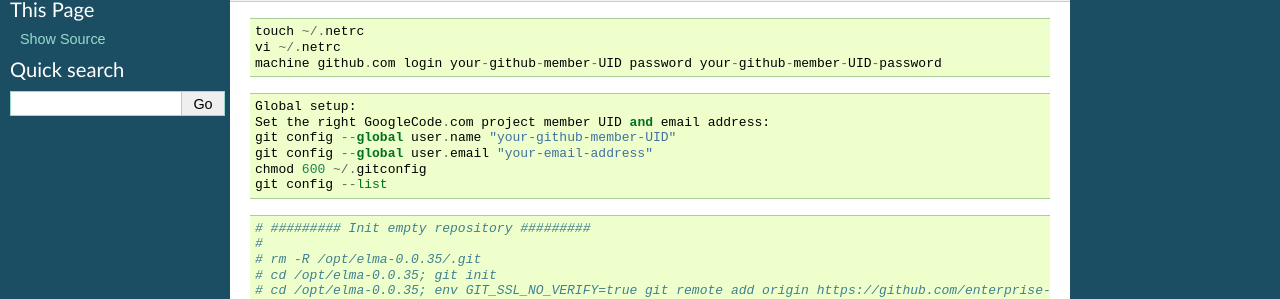
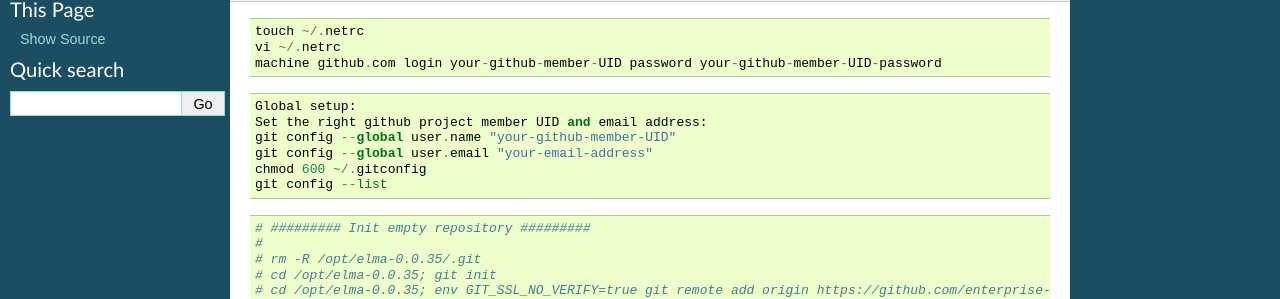
Before and after one commit to bluemutedwisdom/elma-doc, a Sphinx documentation site: the page built from source/development/git.rst, in a window 1280 px wide. Shown: the part 225-524 px from the top of the page. Built offline with Sphinx 7.4.7, drawn with Linux system fonts in a browser that asks for light colours; pages that are not in the unit, such as notebooks, are missing from menus.

```diff
--- a/source/development/git.rst
+++ b/source/development/git.rst
@@ -21,7 +21,7 @@
 ::
 
     Global setup:
-    Set the right GoogleCode.com project member UID and email address:
+    Set the right github project member UID and email address:
     git config --global user.name "your-github-member-UID"
     git config --global user.email "your-email-address"
     chmod 600 ~/.gitconfig
```
